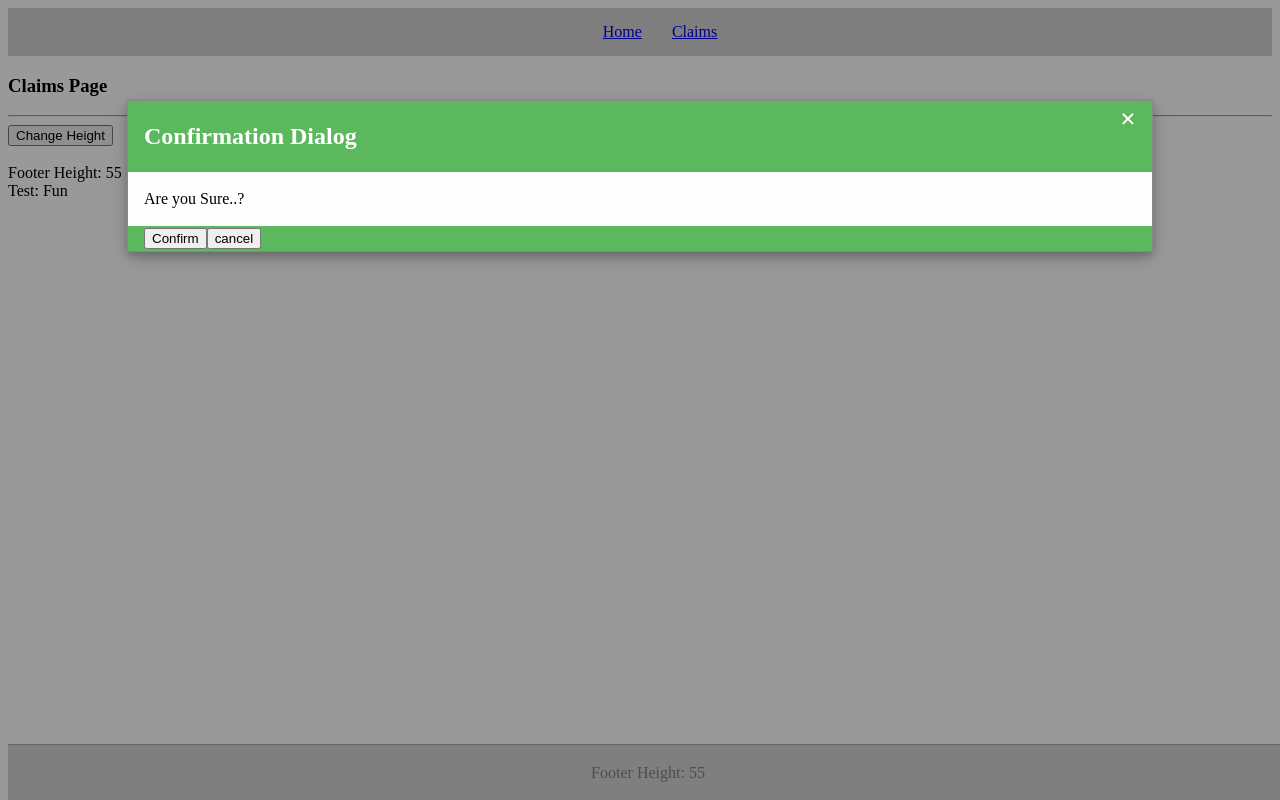
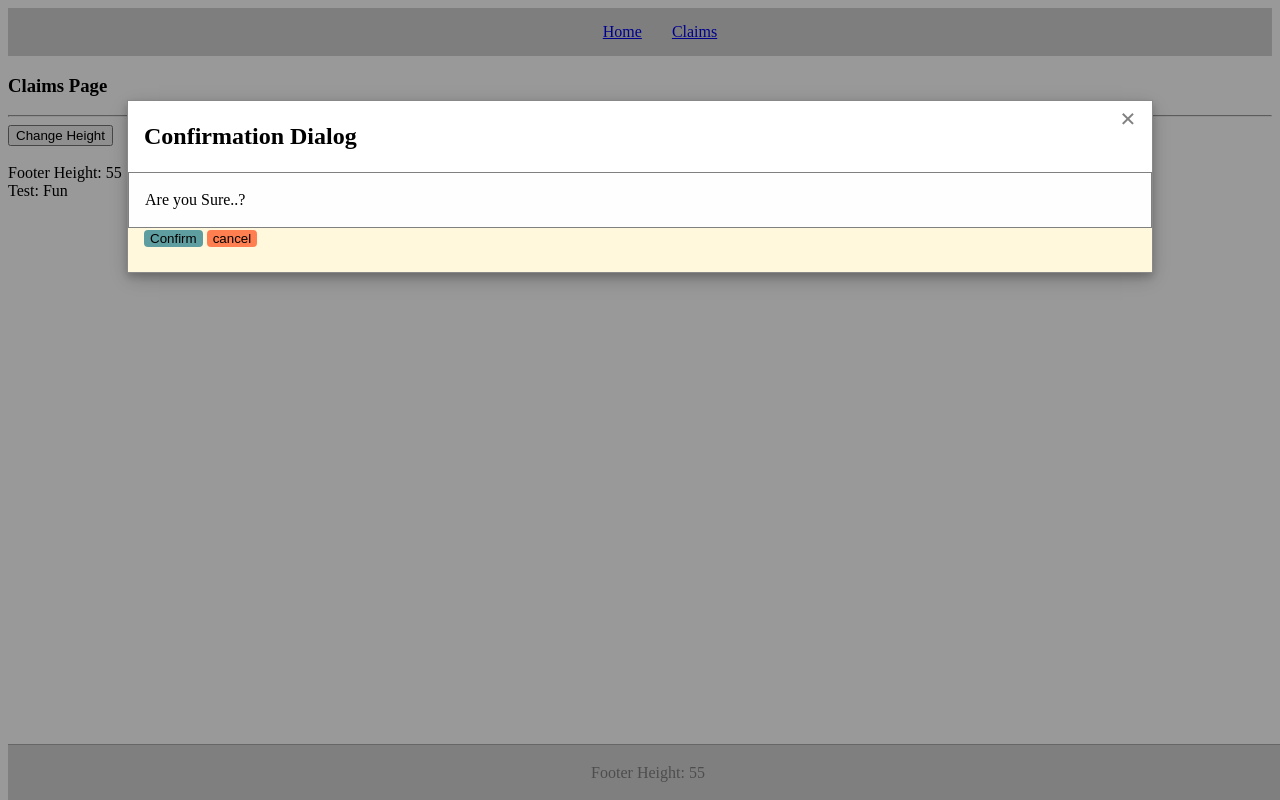
Before and after one commit to sridhark158/shared-module-routing-test, an Angular app: page /claims in a window 1280 px wide. Built offline with nearby package versions, Linux system fonts and the light colour scheme.

Commit message:
2 files modified

```diff
--- a/src/app/shared/confirm-dailog/confirm-dailog.component.css
+++ b/src/app/shared/confirm-dailog/confirm-dailog.component.css
@@ -53,7 +53,7 @@
 
 /* The Close Button */
 .close {
-  color: white;
+  color: grey;
   float: right;
   font-size: 28px;
   font-weight: bold;
@@ -67,17 +67,35 @@
 }
 
 .modal-header {
+  border-bottom: grey;
+  border-radius: 10px 10px 0px 0px;
   padding: 2px 16px;
-  background-color: #5cb85c;
-  color: white;
+  background-color: White;
+  color: black;
 }
 
 .modal-body {
+  border: grey 1px solid;
+  color: black;
   padding: 2px 16px;
 }
 
 .modal-footer {
   padding: 2px 16px;
-  background-color: #5cb85c;
+  height: 40px;
+  background-color: cornsilk;
   color: white;
 }
+.confirm {
+  background-color: cadetblue;
+  border-radius: 4px;
+  border: none;
+  cursor: pointer;
+}
+.cancel {
+  margin-left: 4px;
+  cursor: pointer;
+  background-color: coral;
+  border-radius: 4px;
+  border: none;
+}
--- a/src/app/shared/confirm-dailog/confirm-dailog.component.html
+++ b/src/app/shared/confirm-dailog/confirm-dailog.component.html
@@ -10,10 +10,10 @@
     </div>
     <div class="modal-footer">
       <span>
-        <button (click)="Confirm()">Confirm</button>
+        <button class="confirm" (click)="Confirm()">Confirm</button>
       </span>
       <span>
-        <button (click)="Cancel()">cancel</button>
+        <button class="cancel" (click)="Cancel()">cancel</button>
       </span>
     </div>
   </div>
```
